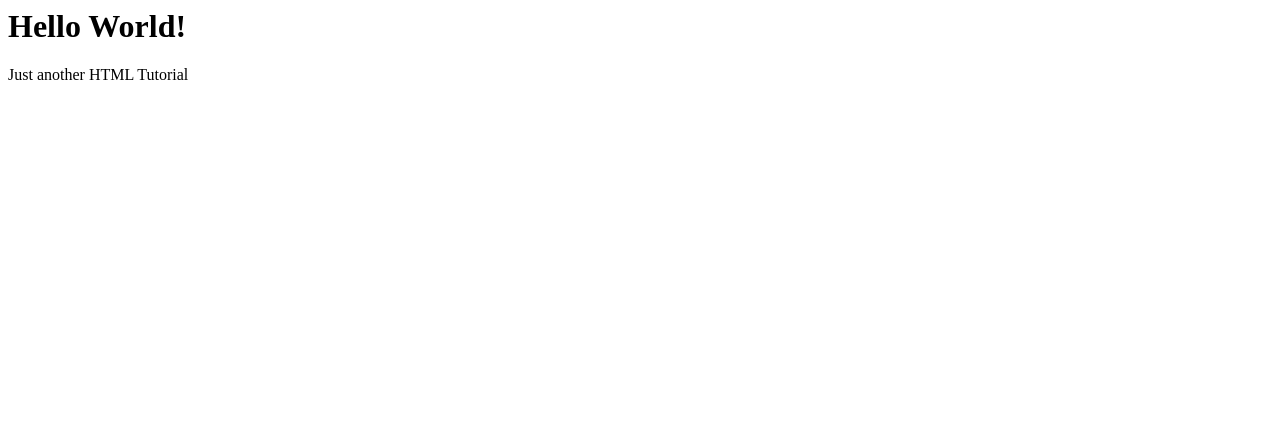
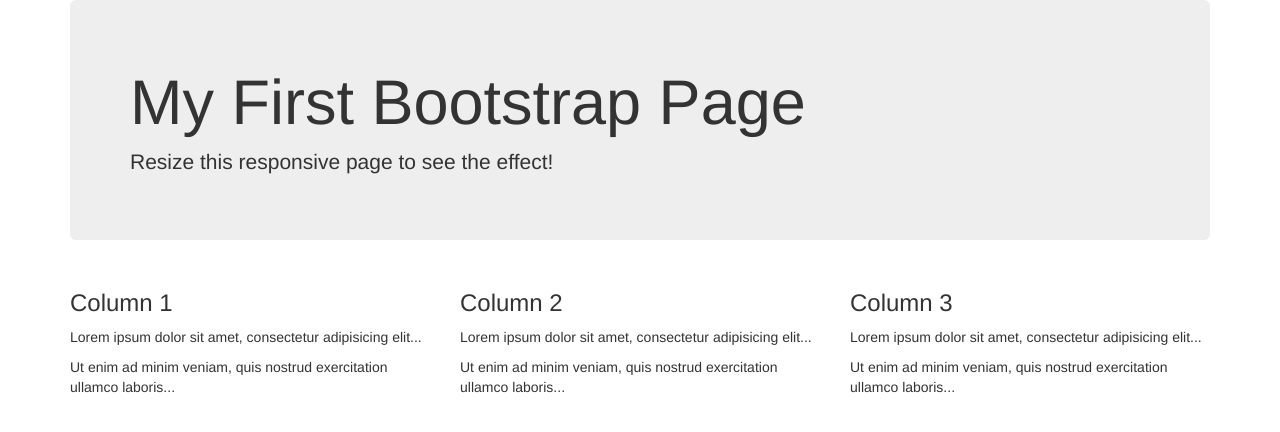
Before and after one commit to tamonashroy/htmlbog, a plain HTML site: page index.html in a window 1280 px wide. Drawn offline with nearby package versions, Linux system fonts and the light colour scheme.

Commit message:
Try bootstrap

```diff
--- a/index.html
+++ b/index.html
@@ -1 +1,38 @@
-<html> <header><title>Hello World Example!</title></header> <body> <h1>Hello World!</h1> <p>Just another HTML Tutorial<p> </body> </html>
+<!DOCTYPE html>
+<html lang="en">
+<head>
+  <title>Bootstrap Example</title>
+  <meta charset="utf-8">
+  <meta name="viewport" content="width=device-width, initial-scale=1">
+  <link rel="stylesheet" href="https://maxcdn.bootstrapcdn.com/bootstrap/3.4.1/css/bootstrap.min.css">
+  <script src="https://ajax.googleapis.com/ajax/libs/jquery/3.6.1/jquery.min.js"></script>
+  <script src="https://maxcdn.bootstrapcdn.com/bootstrap/3.4.1/js/bootstrap.min.js"></script>
+  </head>
+<body>
+
+<div class="container">
+  <div class="jumbotron">
+    <h1>My First Bootstrap Page</h1>
+    <p>Resize this responsive page to see the effect!</p>
+  </div>
+  <div class="row">
+    <div class="col-sm-4">
+      <h3>Column 1</h3>
+      <p>Lorem ipsum dolor sit amet, consectetur adipisicing elit...</p>
+      <p>Ut enim ad minim veniam, quis nostrud exercitation ullamco laboris...</p>
+    </div>
+    <div class="col-sm-4">
+      <h3>Column 2</h3>
+      <p>Lorem ipsum dolor sit amet, consectetur adipisicing elit...</p>
+      <p>Ut enim ad minim veniam, quis nostrud exercitation ullamco laboris...</p>
+    </div>
+    <div class="col-sm-4">
+      <h3>Column 3</h3>
+      <p>Lorem ipsum dolor sit amet, consectetur adipisicing elit...</p>
+      <p>Ut enim ad minim veniam, quis nostrud exercitation ullamco laboris...</p>
+    </div>
+  </div>
+</div>
+
+</body>
+</html>
```
